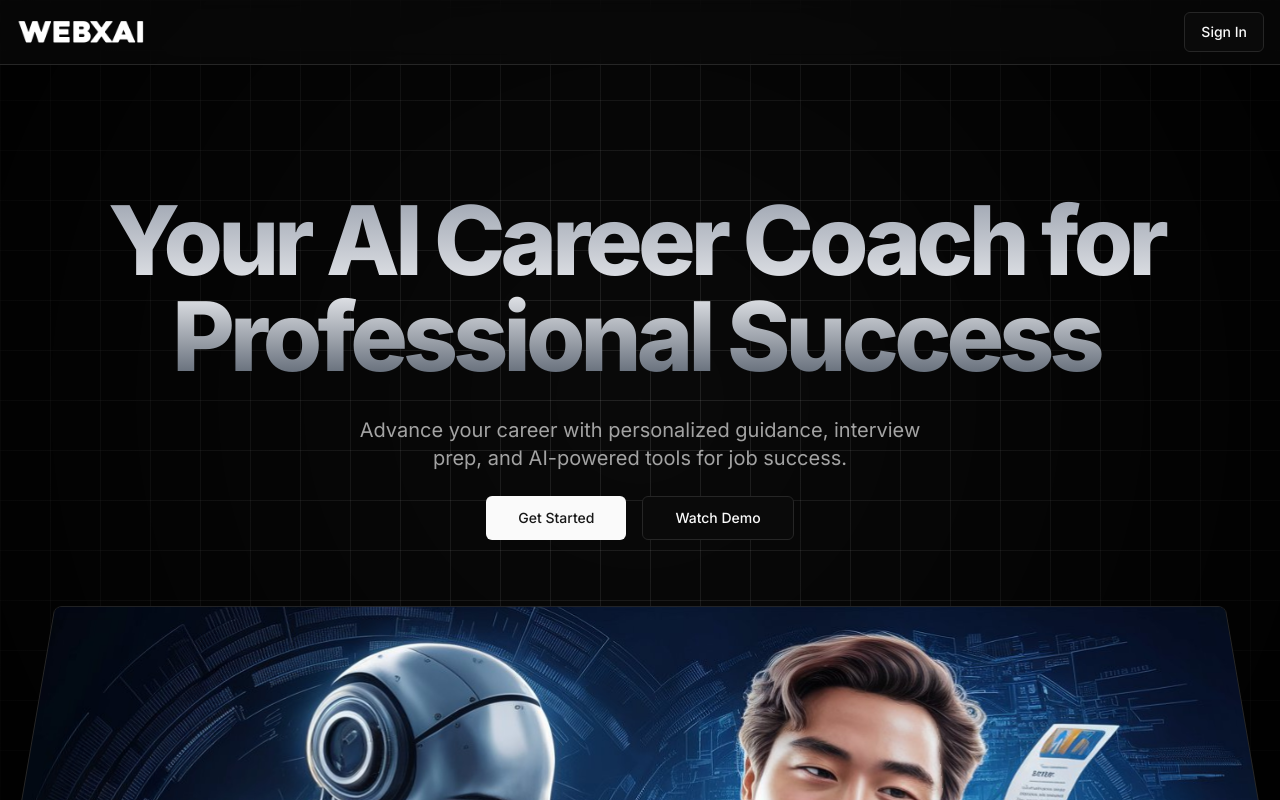
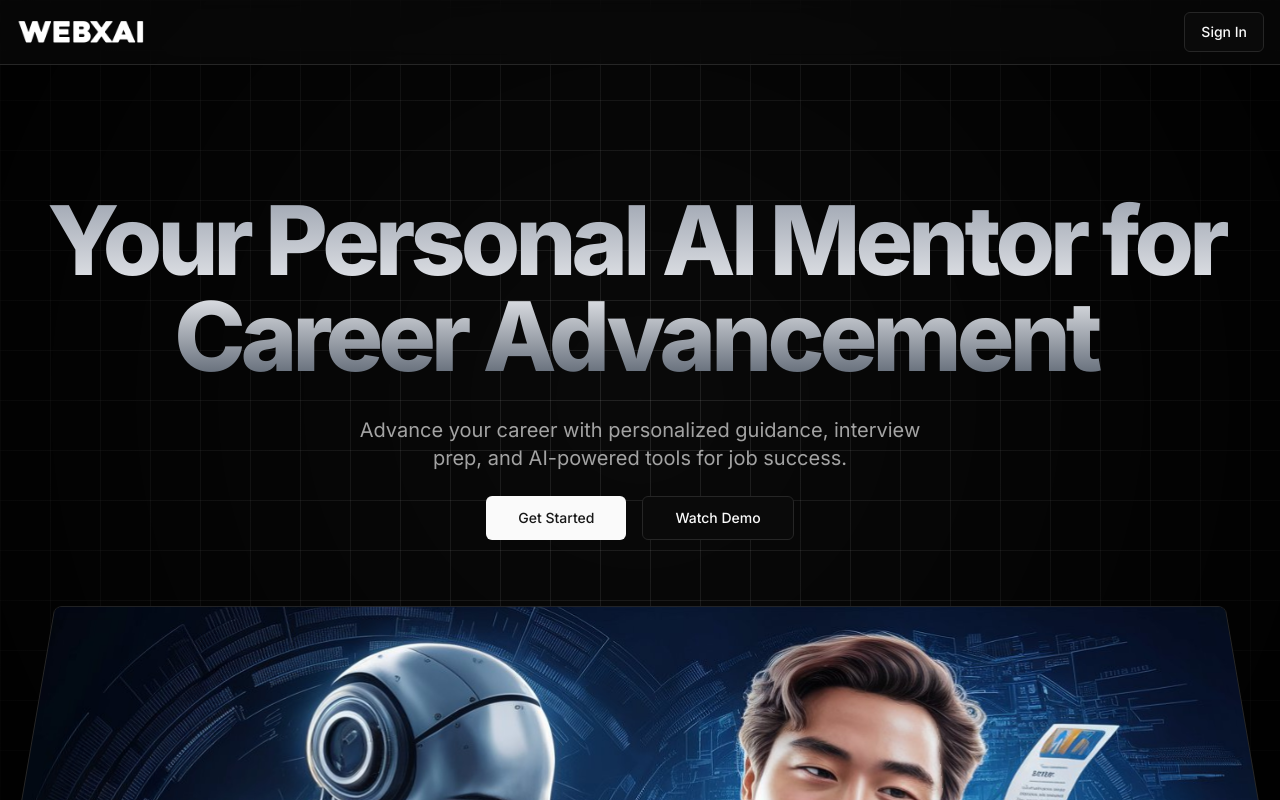
Before and after one commit to surendra-crax/webxai, a Next.js app: page / in a window 1280 px wide. Shown: the top 800 px of the page. Built offline with nearby package versions, Linux system fonts and the light colour scheme; no server answers.

Commit message:
Update hero.jsx

```diff
--- a/components/hero.jsx
+++ b/components/hero.jsx
@@ -31,9 +31,9 @@ const HeroSection = () => {
       <div className="space-y-6 text-center">
         <div className="space-y-6 mx-auto">
           <h1 className="text-5xl font-bold md:text-6xl lg:text-7xl xl:text-8xl gradient-title animate-gradient">
-            Your AI Career Coach for
+            Your Personal AI Mentor for
             <br />
-            Professional Success
+            Career Advancement
           </h1>
           <p className="mx-auto max-w-[600px] text-muted-foreground md:text-xl">
             Advance your career with personalized guidance, interview prep, and
```
